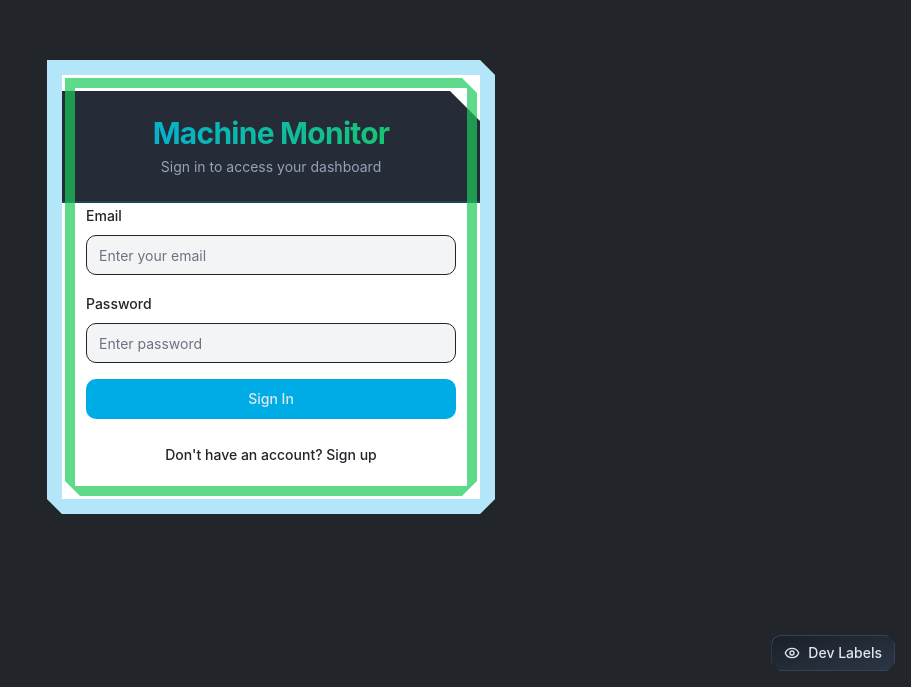
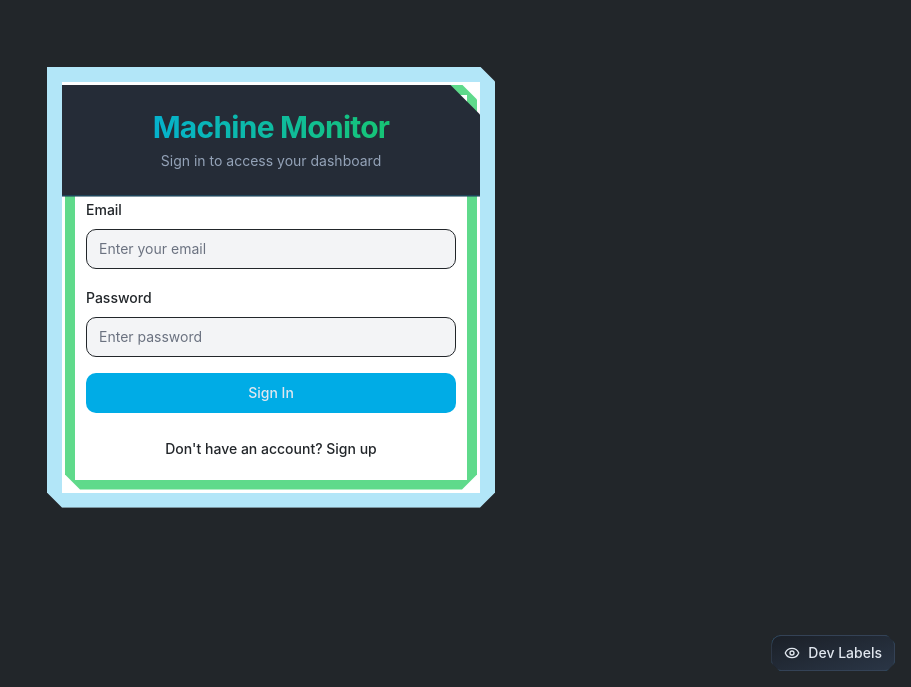
Before and after one commit to Josiah-crown/cool-breeze-nexus, a React (Vite) app: page /login in a window 1280 px wide. Shown: the part 113-800 px from the top of the page, without its empty margins (369-1280 px from the left). Built offline with nearby package versions, Linux system fonts and the light colour scheme; no server answers; the HTML template or start-up script is replaced by a standard one.

Commit message:
Fix: Apply header styling to login page

```diff
--- a/src/components/ui/card.tsx
+++ b/src/components/ui/card.tsx
@@ -4,15 +4,15 @@ import { cn } from "@/lib/utils";
 
 const Card = React.forwardRef<HTMLDivElement, React.HTMLAttributes<HTMLDivElement>>(({ className, ...props }, ref) => (
   <div ref={ref} className={cn("hud-card bg-white text-[hsl(var(--background))] shadow-sm relative border-[15px] border-accent/70", className)} {...props}>
-    <div className="absolute inset-[3px] hud-card border-[10px] border-accent/70 pointer-events-none z-20" />
-    {props.children}
+    <div className="absolute inset-[3px] hud-card border-[10px] border-accent/70 pointer-events-none z-10" />
+    <div className="relative z-20">{props.children}</div>
   </div>
 ));
 Card.displayName = "Card";
 
 const CardHeader = React.forwardRef<HTMLDivElement, React.HTMLAttributes<HTMLDivElement>>(
   ({ className, ...props }, ref) => (
-    <div ref={ref} className={cn("flex flex-col space-y-1.5 p-6 relative mt-[16px]", className)} {...props} />
+    <div ref={ref} className={cn("flex flex-col space-y-1.5 p-6 relative z-20 mt-[3px]", className)} {...props} />
   ),
 );
 CardHeader.displayName = "CardHeader";
@@ -32,13 +32,13 @@ const CardDescription = React.forwardRef<HTMLParagraphElement, React.HTMLAttribu
 CardDescription.displayName = "CardDescription";
 
 const CardContent = React.forwardRef<HTMLDivElement, React.HTMLAttributes<HTMLDivElement>>(
-  ({ className, ...props }, ref) => <div ref={ref} className={cn("p-6 pt-0 relative", className)} {...props} />,
+  ({ className, ...props }, ref) => <div ref={ref} className={cn("p-6 pt-0 relative z-20", className)} {...props} />,
 );
 CardContent.displayName = "CardContent";
 
 const CardFooter = React.forwardRef<HTMLDivElement, React.HTMLAttributes<HTMLDivElement>>(
   ({ className, ...props }, ref) => (
-    <div ref={ref} className={cn("flex items-center p-6 pt-0", className)} {...props} />
+    <div ref={ref} className={cn("flex items-center p-6 pt-0 relative z-20", className)} {...props} />
   ),
 );
 CardFooter.displayName = "CardFooter";
```
